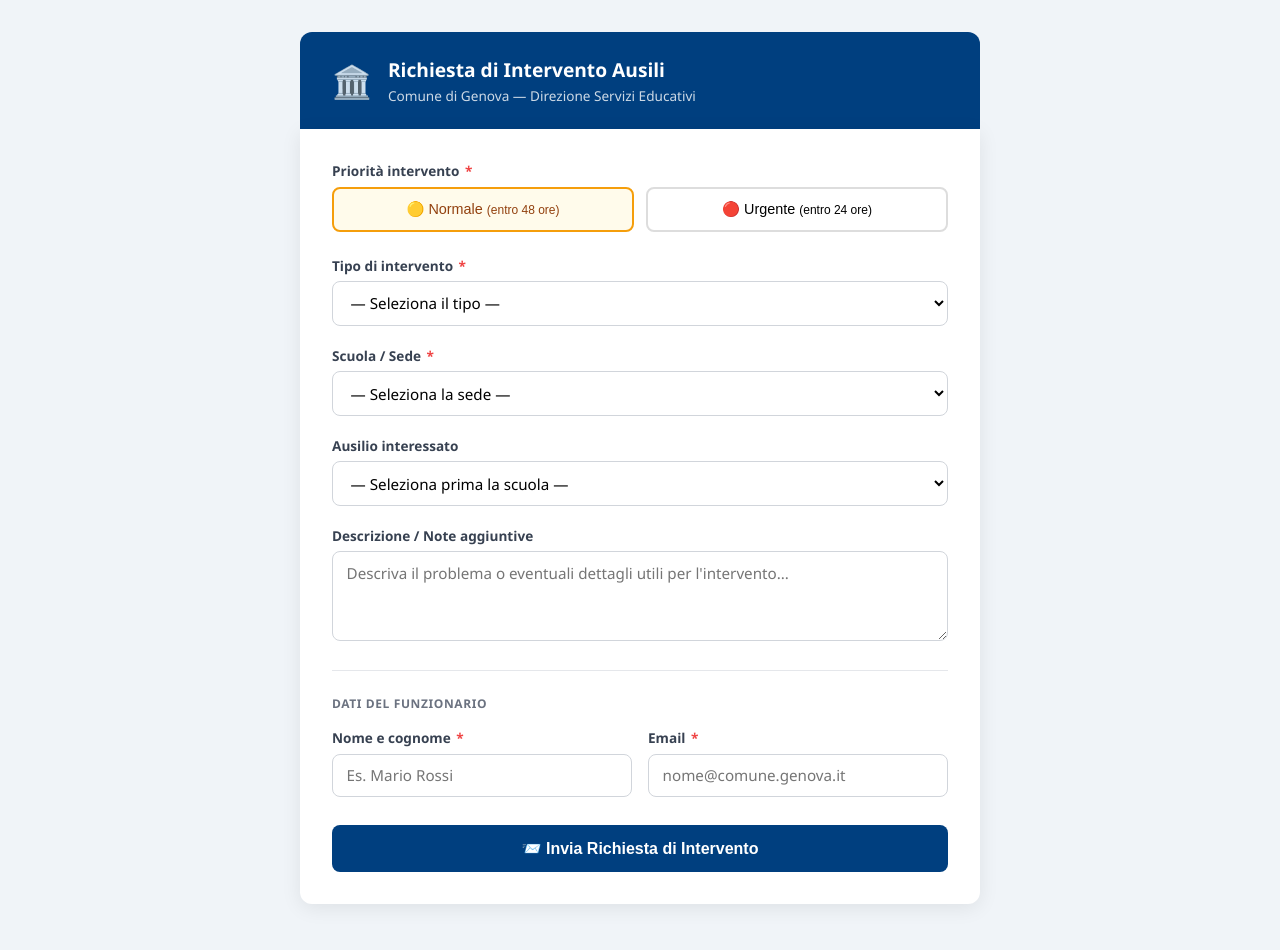
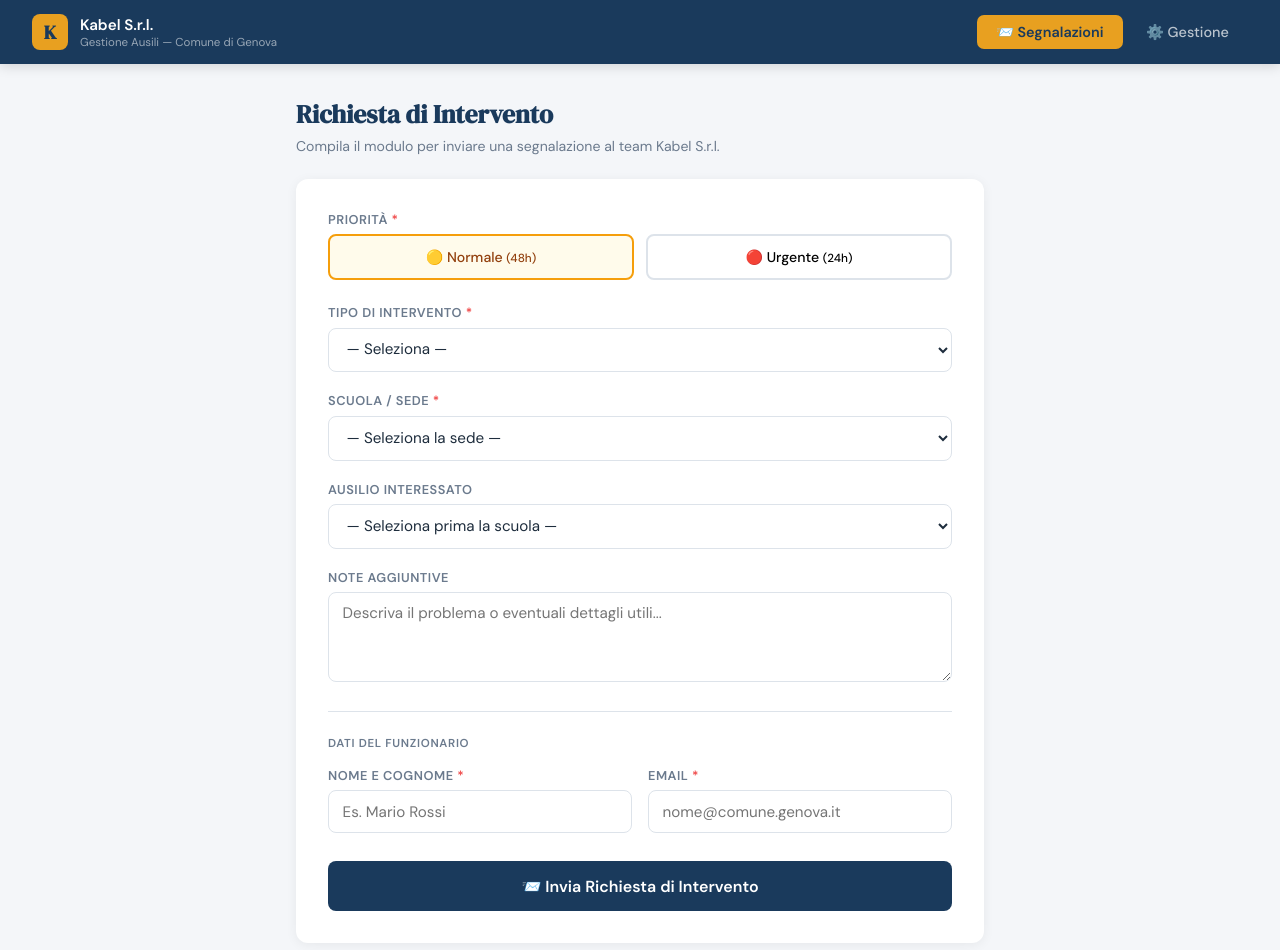
Before and after one commit to lucanic1893-max/piattaforma-ausili, a website: page public/pages/segnala.html in a window 1280 px wide. Drawn offline with Linux system fonts and the light colour scheme; no server answers.

Commit message:
Admin e inventario uniti

```diff
--- a/public/pages/segnala.html
+++ b/public/pages/segnala.html
@@ -3,345 +3,102 @@
 <head>
   <meta charset="UTF-8">
   <meta name="viewport" content="width=device-width, initial-scale=1.0">
-  <title>Segnalazione Intervento — Comune di Genova</title>
+  <title>Segnalazioni — Kabel S.r.l.</title>
+  <link href="https://fonts.googleapis.com/css2?family=DM+Sans:wght@400;500;600&family=DM+Serif+Display&display=swap" rel="stylesheet">
   <style>
-    * { box-sizing: border-box; margin: 0; padding: 0; }
-    body {
-      font-family: 'Segoe UI', system-ui, sans-serif;
-      background: #f0f4f8;
-      min-height: 100vh;
-      padding: 2rem 1rem;
-    }
-    .container {
-      max-width: 680px;
-      margin: 0 auto;
-    }
-    .header {
-      background: #003f7f;
-      color: white;
-      padding: 1.5rem 2rem;
-      border-radius: 12px 12px 0 0;
-      display: flex;
-      align-items: center;
-      gap: 1rem;
-    }
-    .header-logo {
-      font-size: 2rem;
-    }
-    .header h1 {
-      font-size: 1.2rem;
-      font-weight: 600;
-    }
-    .header p {
-      font-size: 0.85rem;
-      opacity: 0.8;
-      margin-top: 0.2rem;
-    }
-    .card {
-      background: white;
-      border-radius: 0 0 12px 12px;
-      padding: 2rem;
-      box-shadow: 0 4px 20px rgba(0,0,0,0.08);
-    }
-    .urgenza-bar {
-      display: flex;
-      gap: 0.75rem;
-      margin-bottom: 1.5rem;
-    }
-    .urgenza-btn {
-      flex: 1;
-      padding: 0.75rem;
-      border: 2px solid #ddd;
-      border-radius: 8px;
-      cursor: pointer;
-      text-align: center;
-      font-size: 0.9rem;
-      font-weight: 500;
-      transition: all 0.2s;
-      background: white;
-    }
-    .urgenza-btn.normale.active {
-      border-color: #f59e0b;
-      background: #fffbeb;
-      color: #92400e;
-    }
-    .urgenza-btn.urgente.active {
-      border-color: #ef4444;
-      background: #fef2f2;
-      color: #991b1b;
-    }
-    .field {
-      margin-bottom: 1.25rem;
-    }
-    label {
-      display: block;
-      font-size: 0.85rem;
-      font-weight: 600;
-      color: #374151;
-      margin-bottom: 0.4rem;
-    }
-    label .req { color: #ef4444; margin-left: 2px; }
-    select, input, textarea {
-      width: 100%;
-      padding: 0.65rem 0.85rem;
-      border: 1.5px solid #d1d5db;
-      border-radius: 8px;
-      font-size: 0.95rem;
-      font-family: inherit;
-      transition: border-color 0.2s;
-      background: white;
-    }
-    select:focus, input:focus, textarea:focus {
-      outline: none;
-      border-color: #003f7f;
-    }
-    textarea { resize: vertical; min-height: 90px; }
-    .row { display: grid; grid-template-columns: 1fr 1fr; gap: 1rem; }
-    .divider {
-      border: none;
-      border-top: 1px solid #e5e7eb;
-      margin: 1.5rem 0;
-    }
-    .section-title {
-      font-size: 0.75rem;
-      font-weight: 700;
-      color: #6b7280;
-      text-transform: uppercase;
-      letter-spacing: 0.05em;
-      margin-bottom: 1rem;
-    }
-    .btn-submit {
-      width: 100%;
-      padding: 0.9rem;
-      background: #003f7f;
-      color: white;
-      border: none;
-      border-radius: 8px;
-      font-size: 1rem;
-      font-weight: 600;
-      cursor: pointer;
-      transition: background 0.2s;
-      margin-top: 0.5rem;
-    }
-    .btn-submit:hover { background: #002d5c; }
-    .btn-submit:disabled { background: #9ca3af; cursor: not-allowed; }
-    .success {
-      display: none;
-      background: #dcfce7;
-      border: 1.5px solid #16a34a;
-      color: #15803d;
-      padding: 1.25rem;
-      border-radius: 8px;
-      text-align: center;
-      margin-top: 1rem;
-    }
-    .success h3 { margin-bottom: 0.5rem; }
-    .error-msg {
-      display: none;
-      background: #fef2f2;
-      border: 1.5px solid #ef4444;
-      color: #991b1b;
-      padding: 0.75rem 1rem;
-      border-radius: 8px;
-      margin-top: 0.75rem;
-      font-size: 0.9rem;
-    }
-    .loading { display: none; }
-    @media (max-width: 500px) {
-      .row { grid-template-columns: 1fr; }
-    }
+    *{box-sizing:border-box;margin:0;padding:0}
+    :root{--blu:#1a3a5c;--blu2:#2563a8;--oro:#e8a020;--bg:#f4f6f9;--testo:#1e2d3d;--grigio:#6b7a8d;--bordo:#dde3ea}
+    body{font-family:'DM Sans',sans-serif;background:var(--bg);color:var(--testo)}
+    .navbar{background:var(--blu);padding:0 2rem;display:flex;align-items:center;justify-content:space-between;height:64px;box-shadow:0 2px 12px rgba(0,0,0,.15)}
+    .nb{display:flex;align-items:center;gap:.75rem}
+    .logo{width:36px;height:36px;background:var(--oro);color:var(--blu);border-radius:8px;display:flex;align-items:center;justify-content:center;font-family:'DM Serif Display',serif;font-size:1.2rem;font-weight:700}
+    .bn{color:#fff;font-weight:600;font-size:.95rem;display:block}
+    .bs{color:rgba(255,255,255,.55);font-size:.72rem;display:block}
+    .nl{display:flex;gap:.25rem}
+    .nl a{display:flex;align-items:center;gap:.4rem;padding:.5rem 1.2rem;color:rgba(255,255,255,.7);text-decoration:none;border-radius:7px;font-size:.9rem;font-weight:500;transition:all .2s}
+    .nl a:hover{background:rgba(255,255,255,.1);color:#fff}
+    .nl a.active{background:var(--oro);color:var(--blu);font-weight:600}
+    .wrap{max-width:720px;margin:2rem auto;padding:0 1rem}
+    .ptitle{font-family:'DM Serif Display',serif;font-size:1.6rem;color:var(--blu);margin-bottom:.3rem}
+    .psub{color:var(--grigio);font-size:.88rem;margin-bottom:1.5rem}
+    .card{background:#fff;border-radius:12px;padding:2rem;box-shadow:0 2px 12px rgba(0,0,0,.06)}
+    .urgbar{display:flex;gap:.75rem;margin-bottom:1.5rem}
+    .ubtn{flex:1;padding:.75rem;border:2px solid var(--bordo);border-radius:8px;cursor:pointer;text-align:center;font-size:.88rem;font-weight:500;transition:all .2s;background:#fff;font-family:'DM Sans',sans-serif}
+    .ubtn.normale.active{border-color:#f59e0b;background:#fffbeb;color:#92400e}
+    .ubtn.urgente.active{border-color:#ef4444;background:#fef2f2;color:#991b1b}
+    .field{margin-bottom:1.25rem}
+    label{display:block;font-size:.8rem;font-weight:600;color:var(--grigio);margin-bottom:.4rem;text-transform:uppercase;letter-spacing:.04em}
+    label .req{color:#ef4444}
+    select,input,textarea{width:100%;padding:.65rem .85rem;border:1.5px solid var(--bordo);border-radius:8px;font-size:.95rem;font-family:'DM Sans',sans-serif;transition:border-color .2s;background:#fff;color:var(--testo)}
+    select:focus,input:focus,textarea:focus{outline:none;border-color:var(--blu2)}
+    textarea{resize:vertical;min-height:90px}
+    .row{display:grid;grid-template-columns:1fr 1fr;gap:1rem}
+    .div{border:none;border-top:1px solid var(--bordo);margin:1.5rem 0}
+    .stitle{font-size:.72rem;font-weight:700;color:var(--grigio);text-transform:uppercase;letter-spacing:.06em;margin-bottom:1rem}
+    .btnsubmit{width:100%;padding:.9rem;background:var(--blu);color:#fff;border:none;border-radius:8px;font-size:1rem;font-weight:600;cursor:pointer;transition:background .2s;font-family:'DM Sans',sans-serif;margin-top:.5rem}
+    .btnsubmit:hover{background:var(--blu2)}
+    .btnsubmit:disabled{background:#9ca3af;cursor:not-allowed}
+    .success{display:none;background:#dcfce7;border:1.5px solid #16a34a;color:#15803d;padding:1.25rem;border-radius:8px;text-align:center;margin-top:1rem}
+    .errmsg{display:none;background:#fef2f2;border:1.5px solid #ef4444;color:#991b1b;padding:.75rem 1rem;border-radius:8px;margin-top:.75rem;font-size:.9rem}
+    @media(max-width:500px){.row{grid-template-columns:1fr}}
   </style>
 </head>
 <body>
-<div class="container">
-  <div class="header">
-    <div class="header-logo">🏛️</div>
-    <div>
-      <h1>Richiesta di Intervento Ausili</h1>
-      <p>Comune di Genova — Direzione Servizi Educativi</p>
+<nav class="navbar">
+  <div class="nb">
+    <div class="logo">K</div>
+    <div><span class="bn">Kabel S.r.l.</span><span class="bs">Gestione Ausili — Comune di Genova</span></div>
+  </div>
+  <div class="nl">
+    <a href="/pages/segnala.html" class="active">📨 Segnalazioni</a>
+    <a href="/pages/admin.html">⚙️ Gestione</a>
+  </div>
+</nav>
+<div class="wrap">
+  <h1 class="ptitle">Richiesta di Intervento</h1>
+  <p class="psub">Compila il modulo per inviare una segnalazione al team Kabel S.r.l.</p>
+  <div class="card">
+    <div class="field">
+      <label>Priorità <span class="req">*</span></label>
+      <div class="urgbar">
+        <button type="button" class="ubtn normale active" onclick="setUrgenza(false)">🟡 Normale <small>(48h)</small></button>
+        <button type="button" class="ubtn urgente" onclick="setUrgenza(true)">🔴 Urgente <small>(24h)</small></button>
+      </div>
+    </div>
+    <div class="field"><label for="tipo">Tipo di intervento <span class="req">*</span></label>
+      <select id="tipo"><option value="">— Seleziona —</option><option>Manutenzione straordinaria</option><option>Manutenzione ordinaria</option><option>Trasporto / Spostamento</option><option>Pulizia e disinfezione</option><option>Consulenza tecnica</option><option>Rottamazione</option></select>
+    </div>
+    <div class="field"><label for="scuola">Scuola / Sede <span class="req">*</span></label>
+      <select id="scuola" onchange="loadAusili()"><option value="">— Seleziona la sede —</option></select>
+    </div>
+    <div class="field"><label for="ausilio">Ausilio interessato</label>
+      <select id="ausilio"><option value="">— Seleziona prima la scuola —</option></select>
+    </div>
+    <div class="field"><label for="note">Note aggiuntive</label>
+      <textarea id="note" placeholder="Descriva il problema o eventuali dettagli utili..."></textarea>
+    </div>
+    <hr class="div">
+    <div class="stitle">Dati del funzionario</div>
+    <div class="row">
+      <div class="field"><label for="nome">Nome e cognome <span class="req">*</span></label><input type="text" id="nome" placeholder="Es. Mario Rossi"></div>
+      <div class="field"><label for="email">Email <span class="req">*</span></label><input type="email" id="email" placeholder="nome@comune.genova.it"></div>
+    </div>
+    <button class="btnsubmit" onclick="invia()">📨 Invia Richiesta di Intervento</button>
+    <div class="errmsg" id="err"></div>
+    <div class="success" id="ok">
+      <h3>✅ Richiesta inviata!</h3>
+      <p>Il team Kabel interverrà entro <strong id="tempi">48 ore</strong>.</p>
+      <button onclick="location.reload()" style="margin-top:1rem;padding:.5rem 1.5rem;background:#16a34a;color:#fff;border:none;border-radius:6px;cursor:pointer;font-family:'DM Sans',sans-serif">Nuova segnalazione</button>
     </div>
   </div>
-  <div class="card">
-
-    <!-- Urgenza -->
-    <div class="field">
-      <label>Priorità intervento <span class="req">*</span></label>
-      <div class="urgenza-bar">
-        <button type="button" class="urgenza-btn normale active" onclick="setUrgenza(false)">
-          🟡 Normale <small>(entro 48 ore)</small>
-        </button>
-        <button type="button" class="urgenza-btn urgente" onclick="setUrgenza(true)">
-          🔴 Urgente <small>(entro 24 ore)</small>
-        </button>
-      </div>
-    </div>
-
-    <!-- Tipo intervento -->
-    <div class="field">
-      <label for="tipo">Tipo di intervento <span class="req">*</span></label>
-      <select id="tipo" required>
-        <option value="">— Seleziona il tipo —</option>
-        <option>Manutenzione straordinaria</option>
-        <option>Manutenzione ordinaria</option>
-        <option>Trasporto / Spostamento</option>
-        <option>Pulizia e disinfezione</option>
-        <option>Consulenza tecnica</option>
-        <option>Rottamazione</option>
-      </select>
-    </div>
-
-    <!-- Scuola -->
-    <div class="field">
-      <label for="scuola">Scuola / Sede <span class="req">*</span></label>
-      <select id="scuola" required onchange="loadAusili()">
-        <option value="">— Seleziona la sede —</option>
-      </select>
-    </div>
-
-    <!-- Ausilio -->
-    <div class="field">
-      <label for="ausilio">Ausilio interessato</label>
-      <select id="ausilio">
-        <option value="">— Seleziona prima la scuola —</option>
-      </select>
-    </div>
-
-    <!-- Note -->
-    <div class="field">
-      <label for="note">Descrizione / Note aggiuntive</label>
-      <textarea id="note" placeholder="Descriva il problema o eventuali dettagli utili per l'intervento..."></textarea>
-    </div>
-
-    <hr class="divider">
-    <div class="section-title">Dati del funzionario</div>
-
-    <div class="row">
-      <div class="field">
-        <label for="nome_funzionario">Nome e cognome <span class="req">*</span></label>
-        <input type="text" id="nome_funzionario" placeholder="Es. Mario Rossi" required>
-      </div>
-      <div class="field">
-        <label for="email_funzionario">Email <span class="req">*</span></label>
-        <input type="email" id="email_funzionario" placeholder="nome@comune.genova.it" required>
-      </div>
-    </div>
-
-    <button class="btn-submit" onclick="inviaSegnalazione()">
-      📨 Invia Richiesta di Intervento
-    </button>
-
-    <div class="error-msg" id="errore"></div>
-
-    <div class="success" id="successo">
-      <h3>✅ Richiesta inviata con successo!</h3>
-      <p>La sua segnalazione è stata registrata. Il team interverrà entro <strong id="tempi-risposta">48 ore</strong>.</p>
-      <p style="margin-top:0.5rem; font-size:0.85rem; color:#166534;">Una conferma è stata inviata al suo indirizzo email.</p>
-      <button onclick="nuovaSegnalazione()" style="margin-top:1rem; padding:0.5rem 1.5rem; background:#16a34a; color:white; border:none; border-radius:6px; cursor:pointer; font-size:0.9rem;">
-        Nuova segnalazione
-      </button>
-    </div>
-
-  </div>
 </div>
-
 <script>
-let urgente = false;
-
-function setUrgenza(val) {
-  urgente = val;
-  document.querySelectorAll('.urgenza-btn').forEach(b => b.classList.remove('active'));
-  document.querySelector(val ? '.urgente' : '.normale').classList.add('active');
-}
-
-async function loadScuole() {
-  const res = await fetch('/api/ausili/meta/scuole');
-  const scuole = await res.json();
-  const sel = document.getElementById('scuola');
-  scuole
-    .filter(s => s.nome !== 'Magazzino')
-    .forEach(s => {
-      const opt = document.createElement('option');
-      opt.value = s.nome;
-      opt.textContent = s.nome;
-      sel.appendChild(opt);
-    });
-}
-
-async function loadAusili() {
-  const scuola = document.getElementById('scuola').value;
-  const sel = document.getElementById('ausilio');
-  sel.innerHTML = '<option value="">— Caricamento... —</option>';
-  if (!scuola) {
-    sel.innerHTML = '<option value="">— Seleziona prima la scuola —</option>';
-    return;
-  }
-  const res = await fetch('/api/ausili/per-scuola/' + encodeURIComponent(scuola));
-  const ausili = await res.json();
-  sel.innerHTML = '<option value="">— Ausilio non specificato —</option>';
-  ausili.forEach(a => {
-    const opt = document.createElement('option');
-    opt.value = a.id;
-    opt.textContent = '[' + a.inv_id + '] ' + a.nome;
-    opt.dataset.nome = a.nome;
-    sel.appendChild(opt);
-  });
-  if (ausili.length === 0) {
-    sel.innerHTML = '<option value="">— Nessun ausilio registrato in questa sede —</option>';
-  }
-}
-
-async function inviaSegnalazione() {
-  const tipo = document.getElementById('tipo').value;
-  const scuola = document.getElementById('scuola').value;
-  const ausilioSel = document.getElementById('ausilio');
-  const ausilio_id = ausilioSel.value || null;
-  const ausilio_nome = ausilio_id ? ausilioSel.options[ausilioSel.selectedIndex].dataset.nome : null;
-  const note = document.getElementById('note').value.trim();
-  const nome_funzionario = document.getElementById('nome_funzionario').value.trim();
-  const email_funzionario = document.getElementById('email_funzionario').value.trim();
-
-  // Validazione
-  const errore = document.getElementById('errore');
-  errore.style.display = 'none';
-
-  if (!tipo) return showError('Seleziona il tipo di intervento.');
-  if (!scuola) return showError('Seleziona la scuola.');
-  if (!nome_funzionario) return showError('Inserisci il tuo nome e cognome.');
-  if (!email_funzionario || !email_funzionario.includes('@')) return showError('Inserisci un indirizzo email valido.');
-
-  const btn = document.querySelector('.btn-submit');
-  btn.disabled = true;
-  btn.textContent = '⏳ Invio in corso...';
-
-  try {
-    const res = await fetch('/api/segnalazioni', {
-      method: 'POST',
-      headers: { 'Content-Type': 'application/json' },
-      body: JSON.stringify({ tipo, urgente, scuola, ausilio_id, ausilio_nome, note, nome_funzionario, email_funzionario }),
-    });
-    const data = await res.json();
-    if (!res.ok) throw new Error(data.error || 'Errore server');
-
-    document.getElementById('tempi-risposta').textContent = urgente ? '24 ore' : '48 ore';
-    document.getElementById('successo').style.display = 'block';
-    btn.style.display = 'none';
-  } catch (err) {
-    showError('Errore durante l\'invio: ' + err.message);
-    btn.disabled = false;
-    btn.textContent = '📨 Invia Richiesta di Intervento';
-  }
-}
-
-function showError(msg) {
-  const el = document.getElementById('errore');
-  el.textContent = msg;
-  el.style.display = 'block';
-}
-
-function nuovaSegnalazione() {
-  location.reload();
-}
-
+let urgente=false;
+function setUrgenza(v){urgente=v;document.querySelectorAll('.ubtn').forEach(b=>b.classList.remove('active'));document.querySelector(v?'.urgente':'.normale').classList.add('active')}
+async function loadScuole(){const r=await fetch('/api/ausili/meta/scuole');const s=await r.json();const sel=document.getElementById('scuola');s.filter(x=>x.nome!=='Magazzino').forEach(x=>{const o=document.createElement('option');o.value=x.nome;o.textContent=x.nome;sel.appendChild(o)})}
+async function loadAusili(){const sc=document.getElementById('scuola').value;const sel=document.getElementById('ausilio');sel.innerHTML='<option>— Caricamento... —</option>';if(!sc){sel.innerHTML='<option>— Seleziona prima la scuola —</option>';return}const r=await fetch('/api/ausili/per-scuola/'+encodeURIComponent(sc));const a=await r.json();sel.innerHTML='<option value="">— Ausilio non specificato —</option>';a.forEach(x=>{const o=document.createElement('option');o.value=x.id;o.textContent='['+x.inv_id+'] '+x.nome;o.dataset.nome=x.nome;sel.appendChild(o)});if(a.length===0)sel.innerHTML='<option>— Nessun ausilio in questa sede —</option>'}
+async function invia(){const tipo=document.getElementById('tipo').value;const scuola=document.getElementById('scuola').value;const asel=document.getElementById('ausilio');const ausilio_id=asel.value||null;const ausilio_nome=ausilio_id?asel.options[asel.selectedIndex].dataset.nome:null;const note=document.getElementById('note').value.trim();const nome_funzionario=document.getElementById('nome').value.trim();const email_funzionario=document.getElementById('email').value.trim();const err=document.getElementById('err');err.style.display='none';if(!tipo)return showErr('Seleziona il tipo di intervento.');if(!scuola)return showErr('Seleziona la scuola.');if(!nome_funzionario)return showErr('Inserisci nome e cognome.');if(!email_funzionario||!email_funzionario.includes('@'))return showErr('Email non valida.');const btn=document.querySelector('.btnsubmit');btn.disabled=true;btn.textContent='⏳ Invio...';try{const r=await fetch('/api/segnalazioni',{method:'POST',headers:{'Content-Type':'application/json'},body:JSON.stringify({tipo,urgente,scuola,ausilio_id,ausilio_nome,note,nome_funzionario,email_funzionario})});const d=await r.json();if(!r.ok)throw new Error(d.error||'Errore');document.getElementById('tempi').textContent=urgente?'24 ore':'48 ore';document.getElementById('ok').style.display='block';btn.style.display='none'}catch(e){showErr('Errore: '+e.message);btn.disabled=false;btn.textContent='📨 Invia Richiesta'}}
+function showErr(m){const e=document.getElementById('err');e.textContent=m;e.style.display='block'}
 loadScuole();
 </script>
 </body>
```
